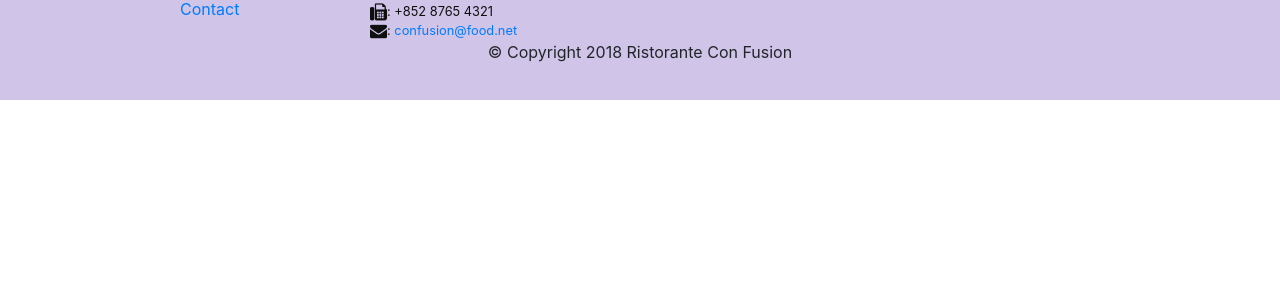
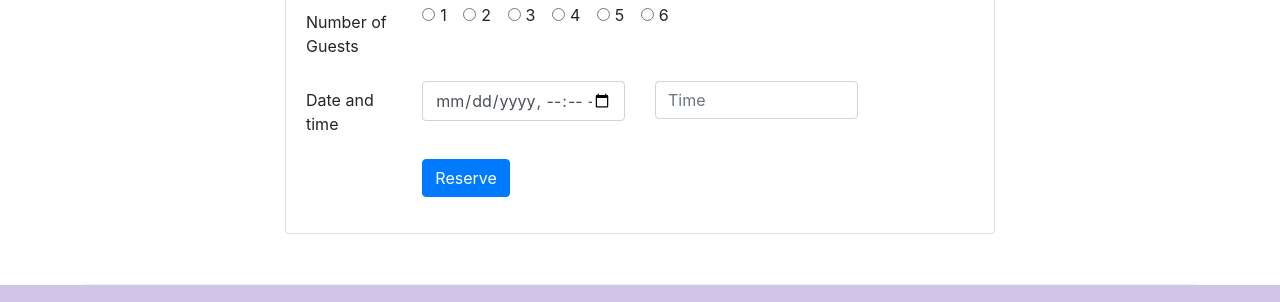
Before and after one commit to btarache/conFusion, a website: page index.html in a window 1280 px wide. Shown: the part 1661-1963 px from the top of the page. Before the commit the page ends 1761 px from the top, so only its background shows below. Drawn offline with nearby package versions, Linux system fonts and the light colour scheme.

Commit message:
Assignment 2

```diff
--- a/index.html
+++ b/index.html
@@ -38,8 +38,17 @@
                     <h1>Ristorante con Fusion</h1>
                     <p>We take inspiration from the World's best cuisines, and create a unique fusion experience. Our lipsmacking creations will tickle your culinary senses!</p>
                 </div>
-                <div class="col-12 col-sm align-self-center">
-                    <img src="img/logo.png" class="img-fluid">
+                <div class="col-12 col-sm-6">
+                    <div class="row">
+                        <div class="col-md-6 col-sm-12 align-self-center">
+                            <img src="img/logo.png" class="img-fluid">
+                        </div>
+                        <div class="col-md-6 col-sm-12 align-self-center ml-auto">
+                            <a href="#reserve">
+                                <button type="submit" class="btn btn-warning btn-block">Reserve Table</button>
+                            </a>
+                        </div>
+                    </div>
                 </div>
             </div>
         </div>
@@ -71,8 +80,14 @@
                 <h3>This Month's Promotions</h3>
             </div>
             <div class="col col-sm col-md">
-                <h2>Weekend Grand Buffet</h2>
-                <p class="d-none d-sm-block">Featuring mouthwatering combinations with a choice of five different salads, six enticing appetizers, six main entrees and five choicest desserts. Free flowing bubbly and soft drinks. All for just $19.99 per person </p>
+                <div class="media">
+                    <div class="media-body">
+                        <h2>Weekend Grand Buffet <span class="badge badge-danger">NEW</span></h2>
+                        <p class="d-none d-sm-block">Featuring mouthwatering combinations with a choice of five different salads, six enticing appetizers, six main entrees and five choicest desserts. Free flowing bubbly and soft drinks. All for just $19.99 per person </p>
+                    </div>
+                    <img class="d-flex ml-3 img-thumbnail align-self-center"
+                            src="img/buffet.png" alt="Buffet">
+                </div>
             </div>
         </div>
 
@@ -96,6 +111,67 @@
                 </div>
             </div>
         </div>
+
+        <div id="reserve" class="row row-content align-items-center">
+            <div class="col-md-2 col-sm-12"></div>
+            <div class="col-md-8 col-sm-12">
+                <div class="card">
+                    <h3 class="card-header bg-warning text-white">Reserve a table</h3>
+                    <div class="card-body">
+                        <form>
+                            <div class="form-group row">
+                                <div class="col-md-2 col-form-label">Number of Guests</div>
+                                <div class="col-md-10">
+                                    <div class="form-check form-check-inline">
+                                        <input class="form-check-input" type="radio" name="inlineRadioOptions" id="inlineRadio1" value="option1">
+                                        <label class="form-check-label" for="inlineRadio1">1</label>
+                                    </div>
+                                    <div class="form-check form-check-inline">
+                                        <input class="form-check-input" type="radio" name="inlineRadioOptions" id="inlineRadio2" value="option2">
+                                        <label class="form-check-label" for="inlineRadio2">2</label>
+                                    </div>
+                                    <div class="form-check form-check-inline">
+                                        <input class="form-check-input" type="radio" name="inlineRadioOptions" id="inlineRadio3" value="option3">
+                                        <label class="form-check-label" for="inlineRadio3">3</label>
+                                    </div>
+                                    <div class="form-check form-check-inline">
+                                        <input class="form-check-input" type="radio" name="inlineRadioOptions" id="inlineRadio4" value="option4">
+                                        <label class="form-check-label" for="inlineRadio4">4</label>
+                                    </div>
+                                    <div class="form-check form-check-inline">
+                                        <input class="form-check-input" type="radio" name="inlineRadioOptions" id="inlineRadio5" value="option5">
+                                        <label class="form-check-label" for="inlineRadio5">5</label>
+                                    </div>
+                                    <div class="form-check form-check-inline">
+                                        <input class="form-check-input" type="radio" name="inlineRadioOptions" id="inlineRadio6" value="option6">
+                                        <label class="form-check-label" for="inlineRadio6">6</label>
+                                    </div>
+                                </div>
+                            </div>
+
+                            <div class="form-group row">
+                                <label for="telnum" class="col-12 col-md-2 col-form-label">Date and time</label>
+                                <div class="col-sm-12 col-md-4">
+                                    <input type="datetime-local" class="form-control" id="date" name="date" placeholder="Date">
+                                </div>
+                                <div class="col-sm-12 col-md-4">
+                                    <input type="text" class="form-control" id="time" name="time" placeholder="Time">
+                                </div>
+                            </div>
+
+                            <div class="form-group row">
+                                <div class="offset-md-2 col-md-10">
+                                    <button type="submit" class="btn btn-primary">Reserve</button>
+                                </div>
+                            </div>
+
+                        </form>
+                    </div>
+                </div>
+            </div>
+            <div class="col-md-2 col-sm-12"></div>
+        </div>
+
     </div>
 
     <footer class="footer">
```
Also changed, not shown: aboutus.html (+1 -1 lines), contactus.html (+2 -1 lines), img/buffet.png (added).
